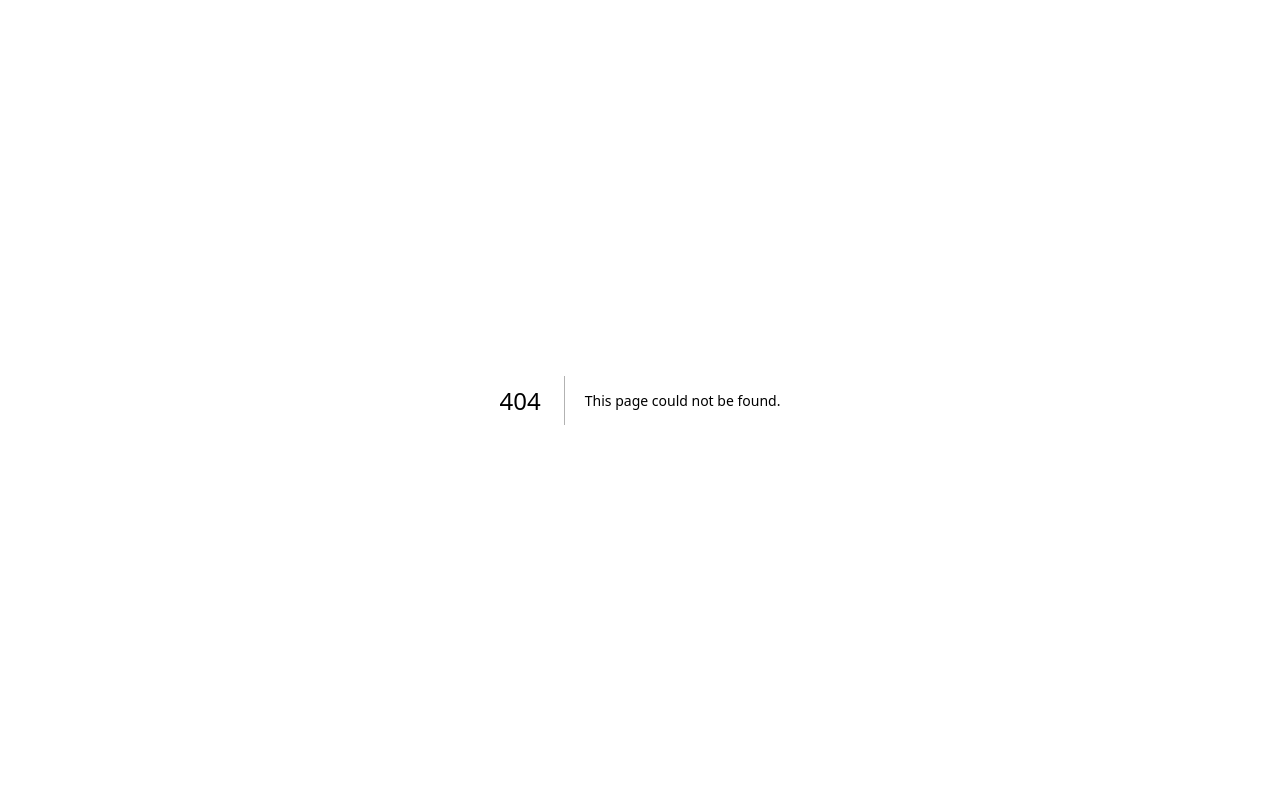
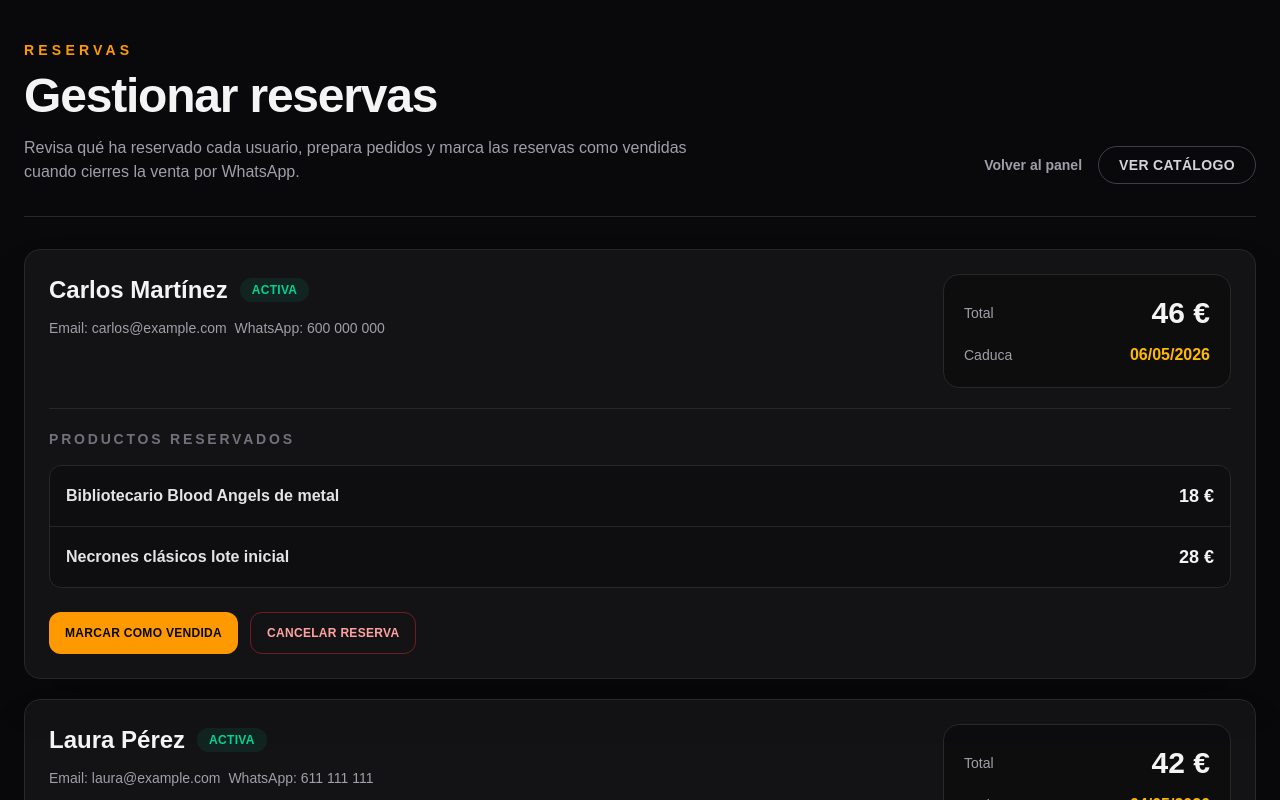
Before and after one commit to PCAMCAS/viejuner-castineira, a Next.js app: page /admin/reservations in a window 1280 px wide. Before the commit this address had no page. Shown: the top 800 px of the page. Built offline with nearby package versions, Linux system fonts and the light colour scheme.

Commit message:
Add admin reservations mockup

```diff
--- /dev/null
+++ b/app/admin/reservations/page.tsx
@@ -0,0 +1,181 @@
+import Link from "next/link";
+
+const adminReservations = [
+  {
+    id: 1,
+    customer: "Carlos Martínez",
+    email: "carlos@example.com",
+    whatsapp: "600 000 000",
+    status: "Activa",
+    expiresAt: "06/05/2026",
+    items: [
+      {
+        id: 1,
+        name: "Bibliotecario Blood Angels de metal",
+        price: 18,
+      },
+      {
+        id: 4,
+        name: "Necrones clásicos lote inicial",
+        price: 28,
+      },
+    ],
+  },
+  {
+    id: 2,
+    customer: "Laura Pérez",
+    email: "laura@example.com",
+    whatsapp: "611 111 111",
+    status: "Activa",
+    expiresAt: "04/05/2026",
+    items: [
+      {
+        id: 2,
+        name: "Pack Eldars clásicos",
+        price: 42,
+      },
+    ],
+  },
+  {
+    id: 3,
+    customer: "Miguel Sánchez",
+    email: "miguel@example.com",
+    whatsapp: "622 222 222",
+    status: "Activa",
+    expiresAt: "07/05/2026",
+    items: [
+      {
+        id: 6,
+        name: "Skaven antiguos lote ratas de clan",
+        price: 25,
+      },
+      {
+        id: 8,
+        name: "Condes Vampiro esqueletos antiguos",
+        price: 22,
+      },
+    ],
+  },
+];
+
+function getReservationTotal(items: { price: number }[]) {
+  return items.reduce((total, item) => total + item.price, 0);
+}
+
+export default function AdminReservationsPage() {
+  return (
+    <main className="min-h-screen bg-zinc-950 px-6 py-10 text-zinc-100">
+      <section className="mx-auto max-w-7xl">
+        <header className="flex flex-col gap-6 border-b border-zinc-800 pb-8 md:flex-row md:items-end md:justify-between">
+          <div>
+            <p className="text-sm font-semibold uppercase tracking-[0.3em] text-amber-500">
+              Reservas
+            </p>
+
+            <h1 className="mt-3 text-4xl font-black tracking-tight sm:text-5xl">
+              Gestionar reservas
+            </h1>
+
+            <p className="mt-4 max-w-2xl text-zinc-400">
+              Revisa qué ha reservado cada usuario, prepara pedidos y marca las
+              reservas como vendidas cuando cierres la venta por WhatsApp.
+            </p>
+          </div>
+
+          <nav className="flex flex-wrap items-center gap-4">
+            <Link
+              href="/admin"
+              className="text-sm font-semibold text-zinc-400 transition hover:text-amber-400"
+            >
+              Volver al panel
+            </Link>
+
+            <Link
+              href="/catalog"
+              className="rounded-full border border-zinc-700 px-5 py-2 text-sm font-bold uppercase tracking-wide text-zinc-300 transition hover:border-amber-500 hover:text-amber-400"
+            >
+              Ver catálogo
+            </Link>
+          </nav>
+        </header>
+
+        <section className="mt-8 space-y-5">
+          {adminReservations.map((reservation) => {
+            const total = getReservationTotal(reservation.items);
+
+            return (
+              <article
+                key={reservation.id}
+                className="rounded-2xl border border-zinc-800 bg-zinc-900/70 p-6 shadow-2xl"
+              >
+                <div className="flex flex-col gap-5 border-b border-zinc-800 pb-5 lg:flex-row lg:items-start lg:justify-between">
+                  <div>
+                    <div className="flex flex-wrap items-center gap-3">
+                      <h2 className="text-2xl font-black">
+                        {reservation.customer}
+                      </h2>
+
+                      <span className="rounded-full bg-emerald-500/10 px-3 py-1 text-xs font-bold uppercase tracking-wide text-emerald-400">
+                        {reservation.status}
+                      </span>
+                    </div>
+
+                    <div className="mt-3 grid gap-2 text-sm text-zinc-400 sm:grid-cols-2">
+                      <p>Email: {reservation.email}</p>
+                      <p>WhatsApp: {reservation.whatsapp}</p>
+                    </div>
+                  </div>
+
+                  <div className="rounded-2xl border border-zinc-800 bg-zinc-950/60 p-5 lg:min-w-72">
+                    <div className="flex items-center justify-between gap-4">
+                      <span className="text-sm text-zinc-400">Total</span>
+                      <span className="text-3xl font-black">{total} €</span>
+                    </div>
+
+                    <div className="mt-3 flex items-center justify-between gap-4">
+                      <span className="text-sm text-zinc-400">Caduca</span>
+                      <span className="font-bold text-amber-400">
+                        {reservation.expiresAt}
+                      </span>
+                    </div>
+                  </div>
+                </div>
+
+                <div className="mt-5">
+                  <p className="text-sm font-bold uppercase tracking-[0.2em] text-zinc-500">
+                    Productos reservados
+                  </p>
+
+                  <div className="mt-4 divide-y divide-zinc-800 rounded-xl border border-zinc-800 bg-zinc-950/40">
+                    {reservation.items.map((item) => (
+                      <div
+                        key={item.id}
+                        className="flex items-center justify-between gap-4 p-4"
+                      >
+                        <p className="font-semibold text-zinc-200">
+                          {item.name}
+                        </p>
+
+                        <p className="text-lg font-black">{item.price} €</p>
+                      </div>
+                    ))}
+                  </div>
+                </div>
+
+                <div className="mt-6 flex flex-wrap gap-3">
+                  <button className="rounded-xl bg-amber-500 px-4 py-3 text-xs font-bold uppercase tracking-wide text-zinc-950 transition hover:bg-amber-400">
+                    Marcar como vendida
+                  </button>
+
+                  <button className="rounded-xl border border-red-500/40 px-4 py-3 text-xs font-bold uppercase tracking-wide text-red-300 transition hover:border-red-400 hover:text-red-200">
+                    Cancelar reserva
+                  </button>
+                </div>
+              </article>
+            );
+          })}
+        </section>
+      </section>
+    </main>
+  );
+}
```
